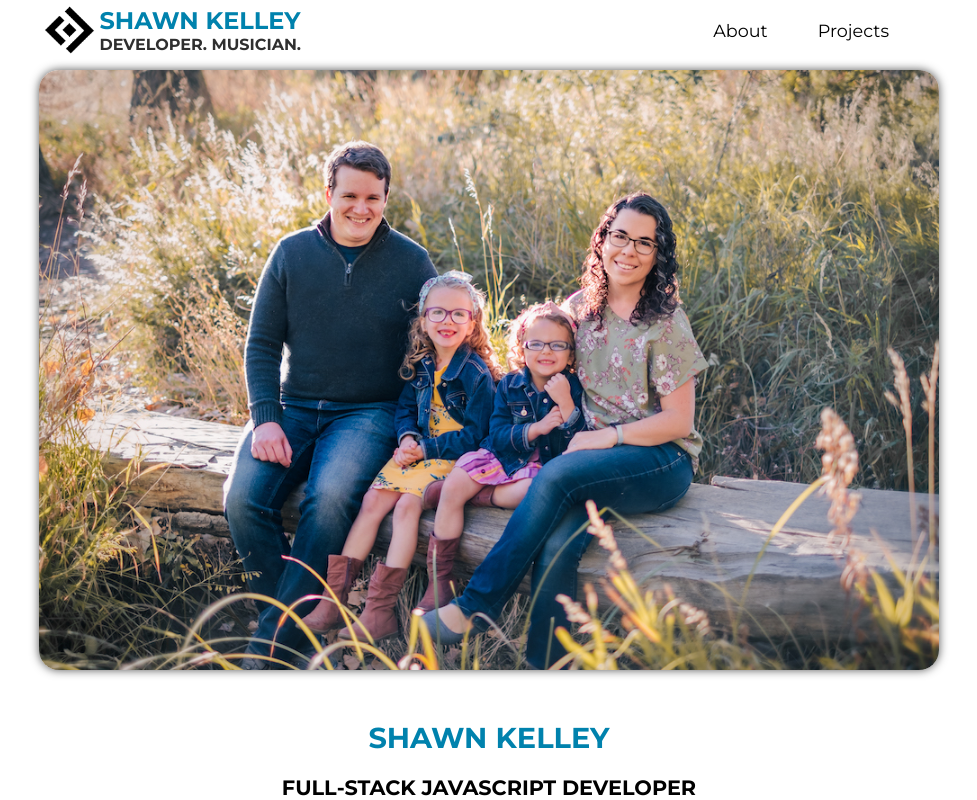
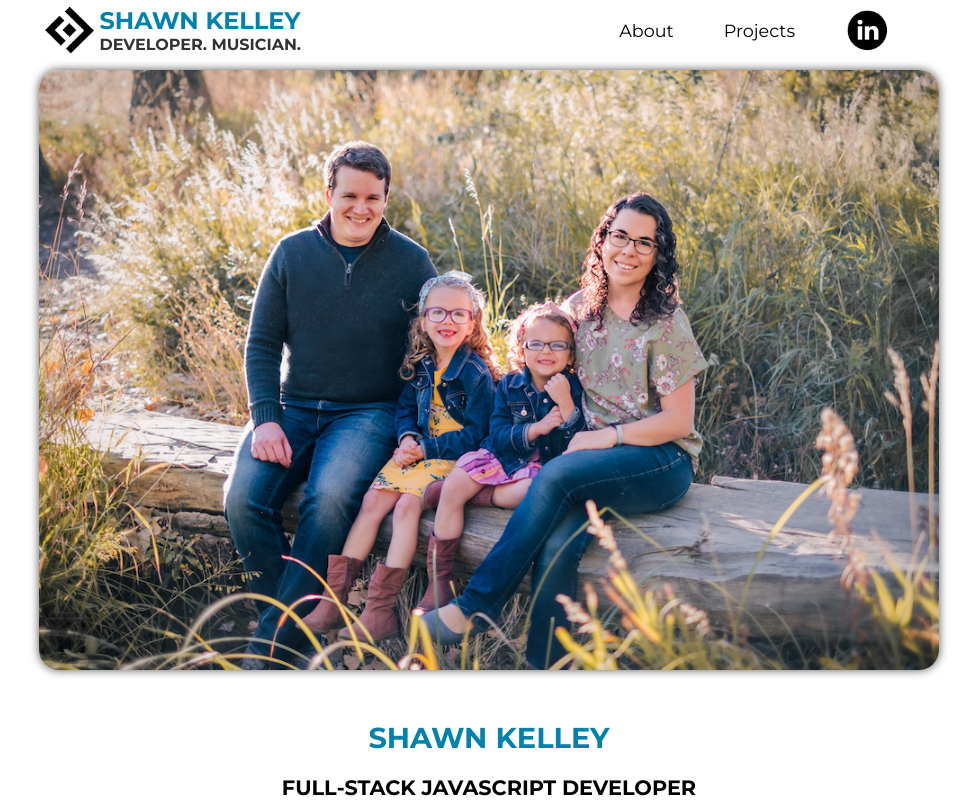
Before and after one commit to shawnkelleydev/sk-ws-react, a React (Create React App) app: page / in a window 1280 px wide. Shown: the top 800 px of the page, without its empty margins (151-1128 px from the left). Built offline with nearby package versions, Linux system fonts and the light colour scheme.

Commit message:
linkedin iconography

```diff
--- a/src/components/App.js
+++ b/src/components/App.js
@@ -1,6 +1,7 @@
 import { Link, Outlet } from "react-router-dom";
 import logoblack from "../img/logo-black-3.png";
 import { HashLink } from "react-router-hash-link";
+import linkedin from "../img/linkedin.png";
 
 //components
 import Ham from "./Ham";
@@ -25,6 +26,13 @@ function App() {
           <HashLink to={{ pathname: "/projects", hash: "#a" }}>
             Projects
           </HashLink>
+          <a
+            href="https://www.linkedin.com/in/shawnkelleydev/"
+            target="_blank"
+            rel="noreferrer"
+          >
+            <img src={linkedin} className="social" alt="linked in icon" />
+          </a>
         </nav>
       </header>
       {/* #content-parent used for sticky footer */}
--- a/src/index.css
+++ b/src/index.css
@@ -9,7 +9,7 @@
 :root {
   --one: rgb(0, 130, 173);
   --two: rgb(159, 72, 0);
-  --three: rgb(47, 47, 47);
+  --three: rgb(50, 50, 50);
 }
 
 body {
@@ -172,8 +172,8 @@ nav {
 /* a */
 
 nav a {
-  background-color: var(--three);
-  color: white;
+  background-color: rgb(221, 221, 221);
+  color: black;
   font-size: 1.1em;
   display: flex;
   justify-content: center;
@@ -351,6 +351,10 @@ button {
   margin: 50px 0;
 }
 
+.social {
+  width: 44px;
+}
+
 @media screen and (min-width: 600px) {
   header {
     position: static;
```
Also changed, not shown: src/img/linkedin.png (added).
